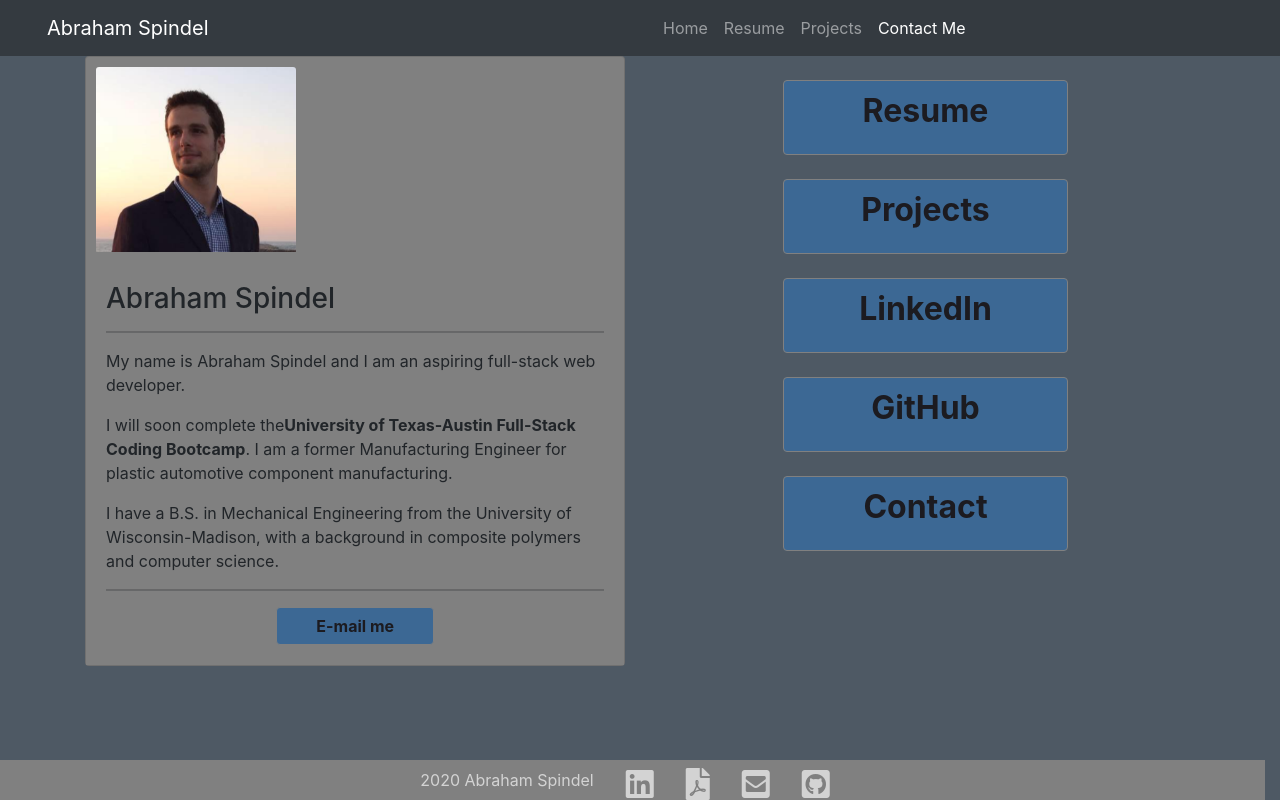
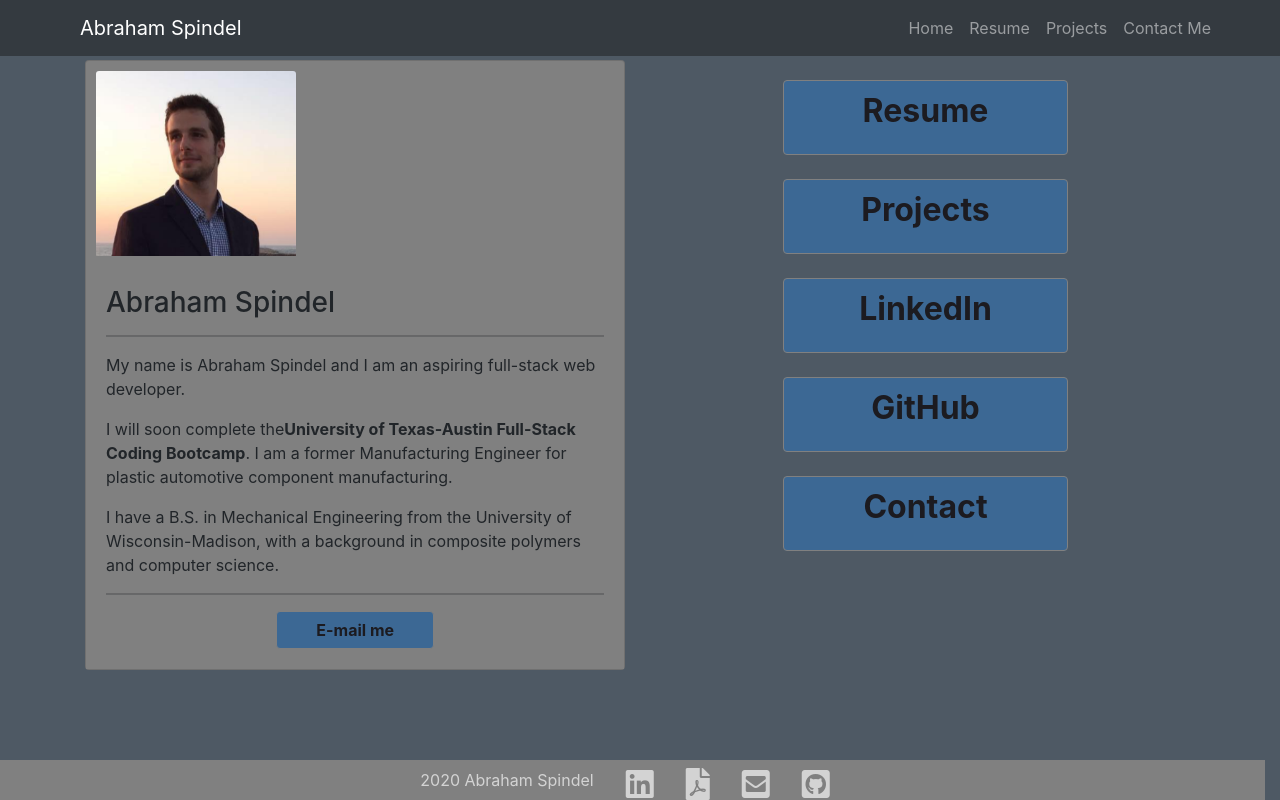
Before and after one commit to abraspin/abraspin.github.io, a React (Create React App) app: page / in a window 1280 px wide. Built offline with nearby package versions, Linux system fonts and the light colour scheme.

Commit message:
minor styling tweaks and debug log removal

```diff
--- a/src/App.js
+++ b/src/App.js
@@ -8,8 +8,21 @@ import projectsList from "./projects.json";
 import NavBar from "./Components/NavBar";
 import ContactMe from "./pages/ContactMe";
 import Resume from "./pages/Resume";
+import { useEffect, useState } from "react";
 
 function App() {
+  // const [pageSelected, setPageSelected] = useState("");
+
+  // useEffect(() => {
+  //   console.log(
+  //     "🚀 ~ file: App.js ~ line 40 ~ useEffect ~ window.location.pathname.split('/')[1];",
+  //     window.location.pathname.split("/")[1]
+  //   );
+  //   const currentPage = window.location.pathname.split("/")[1];
+  //   setPageSelected(currentPage);
+  //   console.log("🚀 ~ file: App.js ~ line 38 ~ useEffect ~ currentPage", currentPage);
+  // }, []);
+
   return (
     //FIXME:TODO: There is surely a better way to style the whole thing
     <div>
@@ -21,17 +34,22 @@ function App() {
             renders the first one that matches the current URL. */}
         <Switch>
           <Route exact path="/Resume">
+            {console.log("hi")}
+            {/* {setPageSelected("Resume")} */}
             <Resume />
           </Route>
           <Route exact path="/Projects">
+            {/* {setPageSelected("Projects")} */}
             {projectsList.map((project) => {
               return <ProjectListing project={project}></ProjectListing>;
             })}
           </Route>
           <Route exact path="/ContactMe">
+            {/* {setPageSelected("ContactMe")} */}
             <ContactMe />
           </Route>
           <Route exact path="/">
+            {/* {setPageSelected("Home")} */}
             <Home />
           </Route>
         </Switch>
--- a/src/Components/NavBar/index.js
+++ b/src/Components/NavBar/index.js
@@ -1,14 +1,27 @@
 import { BrowserRouter as Router, Switch, Route, Link } from "react-router-dom";
 import "bootstrap/dist/css/bootstrap.min.css";
+import { useEffect, useState } from "react";
 
 function NavBar() {
   // TODO: pass in active page prop to highlight that one in the nav bar
+
+  const [pageSelected, setPageSelected] = useState("");
+
+  //   useEffect(() => {
+  //     console.log(
+  //       "🚀 ~ file: App.js ~ line 40 ~ useEffect ~ window.location.pathname.split('/')[1];",
+  //       window.location.pathname.split("/")[1]
+  //     );
+  //     const currentPage = window.location.pathname.split("/")[1];
+  //     setPageSelected(currentPage);
+  //   }, []);
+
   return (
     // Navigation Bar, containing links to Home page, Resume page, Projects page, and contact me page
 
     <nav className="navbar navbar-expand-lg navbar-dark bg-dark">
-      <div className="col-md-6">
-        <a className="navbar-brand" href="../index.html">
+      <div className="col-md-6 pl-5">
+        <a className="navbar-brand" href={"/"}>
           Abraham Spindel
         </a>
         <button
@@ -24,9 +37,10 @@ function NavBar() {
         </button>
       </div>
       {/* Navigation menu items  */}
-      <div className="col-md-6 float-right">
+      <div className="col-md-6 float-right pr-5">
+        <div className="row float-right ">
           <div className="collapse navbar-collapse float-right" id="navbarSupportedContent">
-          <ul className="navbar-nav mr-auto float-right">
+            <ul className="navbar-nav  float-right">
               <li className="nav-item ">
                 {/* <a className="nav-link" href="../index.html">
                 TODO:TODO:TODO: ternary operator? Switch? Map and make each link a component? aw yeah TODO:TODO:TODO:  Home <span className="sr-only">(current)</span>
@@ -51,7 +65,7 @@ function NavBar() {
                   Projects
                 </Link>
               </li>
-            <li className="nav-item active">
+              <li className="nav-item ">
                 {/* <a className="nav-link" href="./Contact.html">
                   Contact Me
                 </a> */}
@@ -62,6 +76,7 @@ function NavBar() {
             </ul>
           </div>
         </div>
+      </div>
     </nav>
   );
 }
--- a/src/Components/ProjectListing/index.js
+++ b/src/Components/ProjectListing/index.js
@@ -7,11 +7,11 @@ function ProjectListing({ project }) {
   project.technologiesUsed.forEach((technology) => {
     technologiesUsed.push(technology);
   });
-  console.log("technologiesUsed", technologiesUsed);
+  // console.log("technologiesUsed", technologiesUsed);
 
   return (
     <article className="jumbotron project-listing row py-3">
-      {console.log("technologiesUsed", technologiesUsed)}
+      {/* {console.log("technologiesUsed", technologiesUsed)} */}
       <div className="col-md-9">
         <div className="row">
           <h3 className="mb-0">{project.title}</h3>
--- a/src/pages/Home/index.js
+++ b/src/pages/Home/index.js
@@ -5,7 +5,7 @@ function Home() {
     <div>
       <div className="container">
         <div className="row">
-          <div className="col-md-6">
+          <div className="col-md-6 mt-1">
             <div className="card" style={{ width: "100%" }}>
               <img id="profile-pic" src="/images/my-face.PNG" className="card-img-top" alt="..."></img>
               <div className="card-body">
```
Lines whose indentation alone changed are shown as unchanged.
